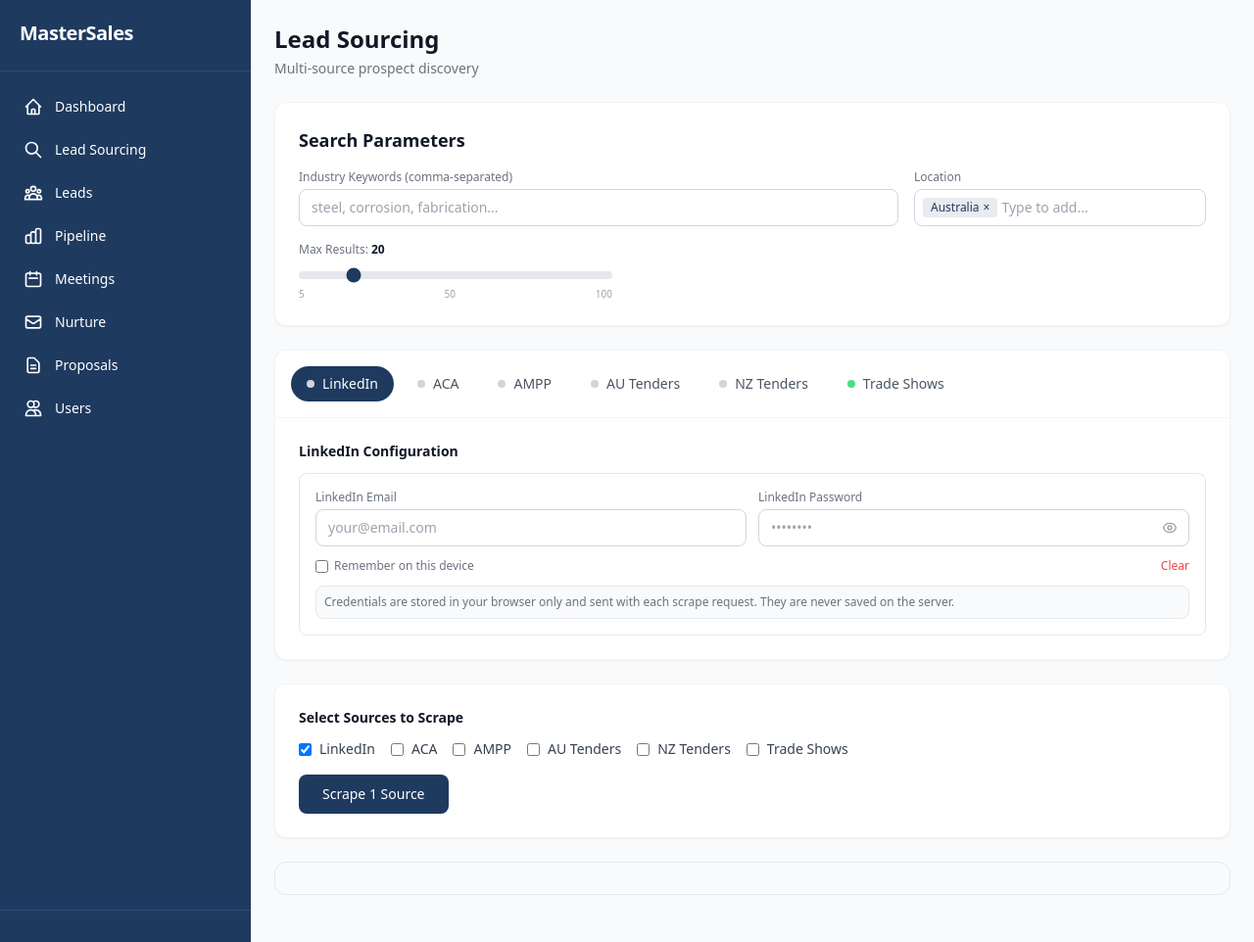
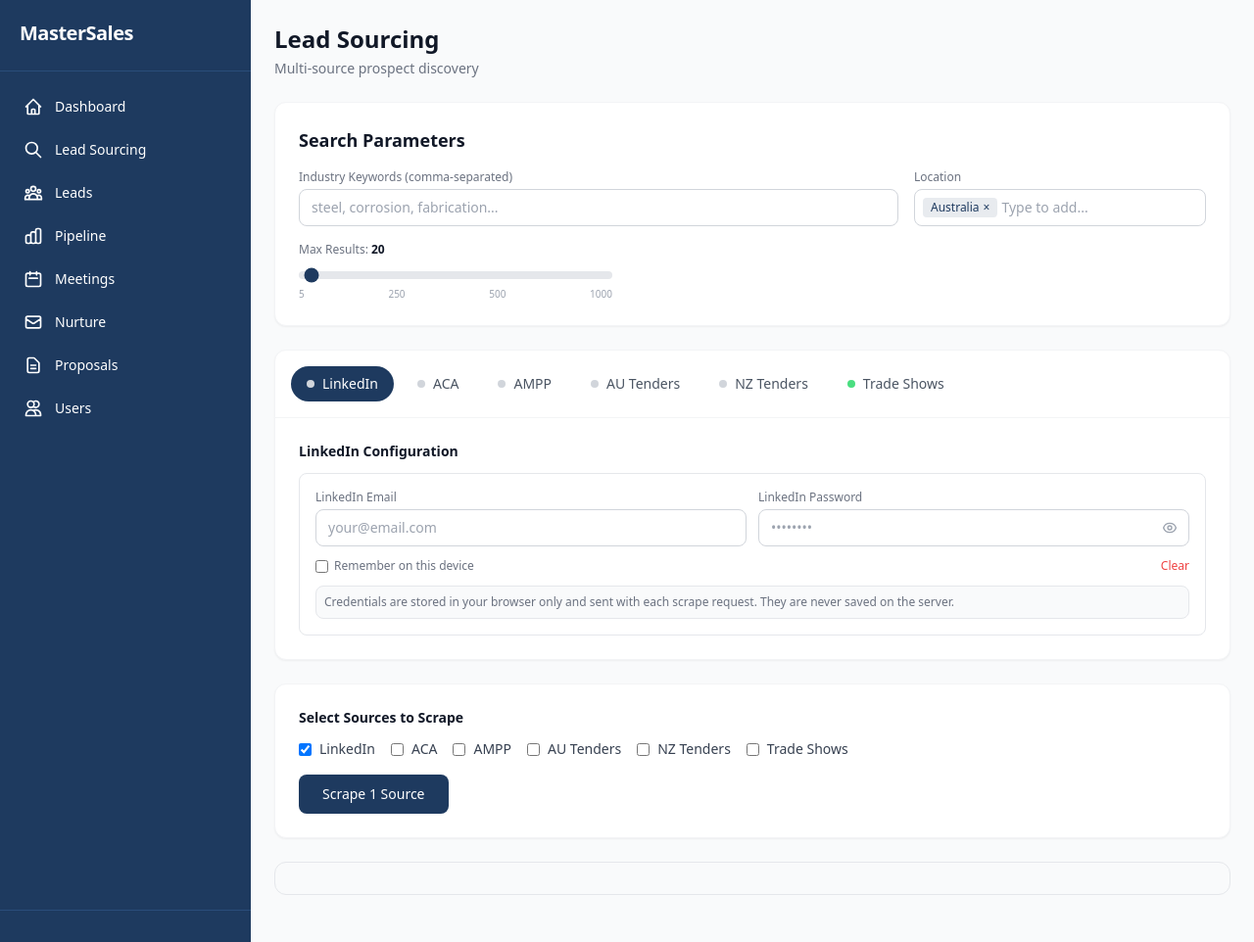
Before and after one commit to Evan-Kun/mastersales, a Python web app: template templates/scraper.html in a window 1280 px wide. Shown: the whole page at 98% size. Run offline with Jinja, Linux system fonts and the light colour scheme; the template is opened without the code that fills it, so the values that code supplies are empty; some libraries are stand-ins or nearby versions.

Commit message:
feat: increase max results slider from 100 to 1000
Co-Authored-By: Claude Opus 4.6 (1M context) <noreply@anthropic.com>

```diff
--- a/templates/scraper.html
+++ b/templates/scraper.html
@@ -57,12 +57,13 @@
             <!-- Max Results Slider -->
             <div class="mt-4 max-w-xs">
                 <label class="block text-xs font-medium text-gray-500 mb-1">Max Results: <span x-text="maxResults" class="font-semibold text-gray-900"></span></label>
-                <input type="range" name="max_results" min="5" max="100" step="5" x-model="maxResults"
+                <input type="range" name="max_results" min="5" max="1000" step="5" x-model="maxResults"
                        class="w-full h-2 bg-gray-200 rounded-lg appearance-none cursor-pointer accent-navy">
                 <div class="flex justify-between text-[10px] text-gray-400 mt-0.5">
                     <span>5</span>
-                    <span>50</span>
-                    <span>100</span>
+                    <span>250</span>
+                    <span>500</span>
+                    <span>1000</span>
                 </div>
             </div>
         </div>
```
